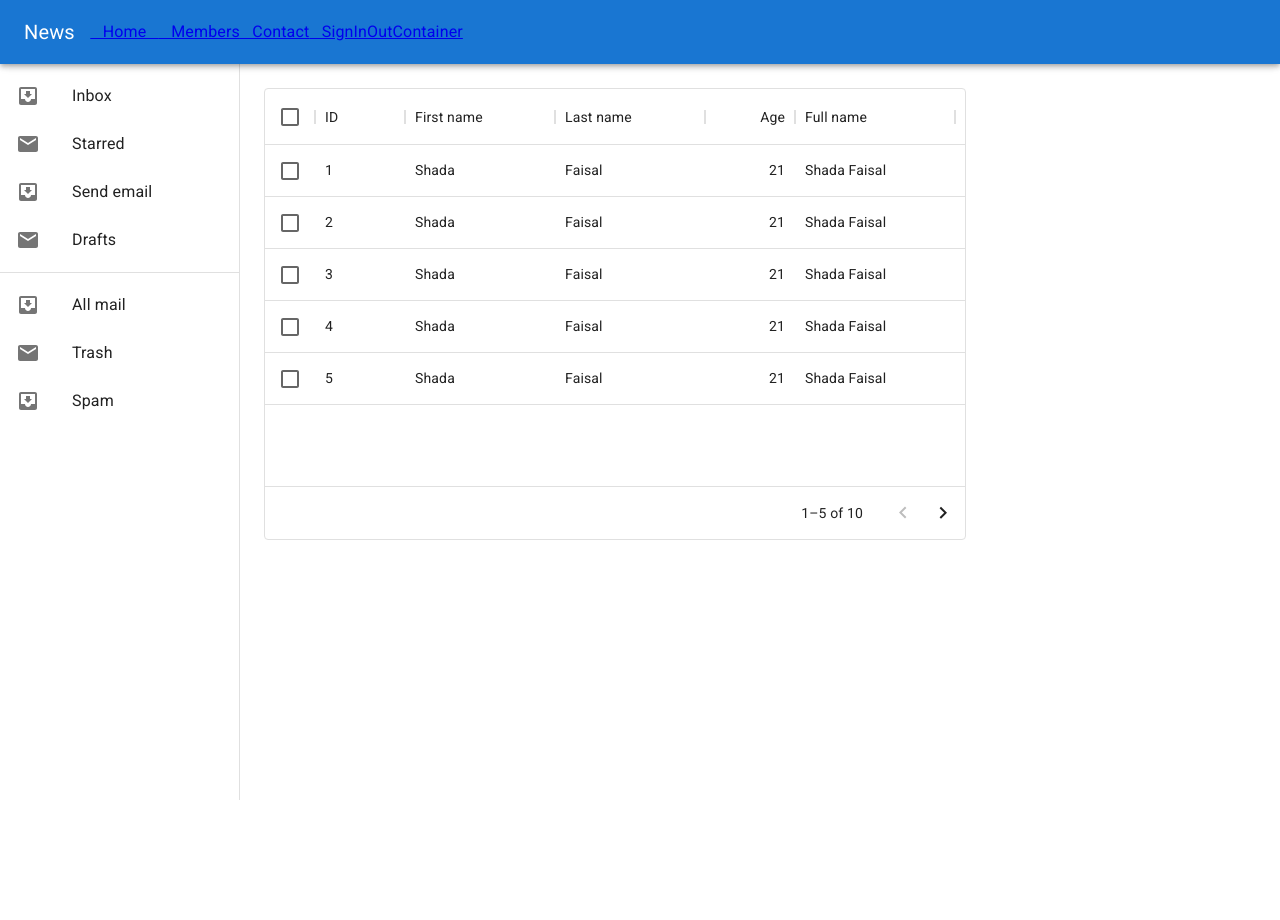
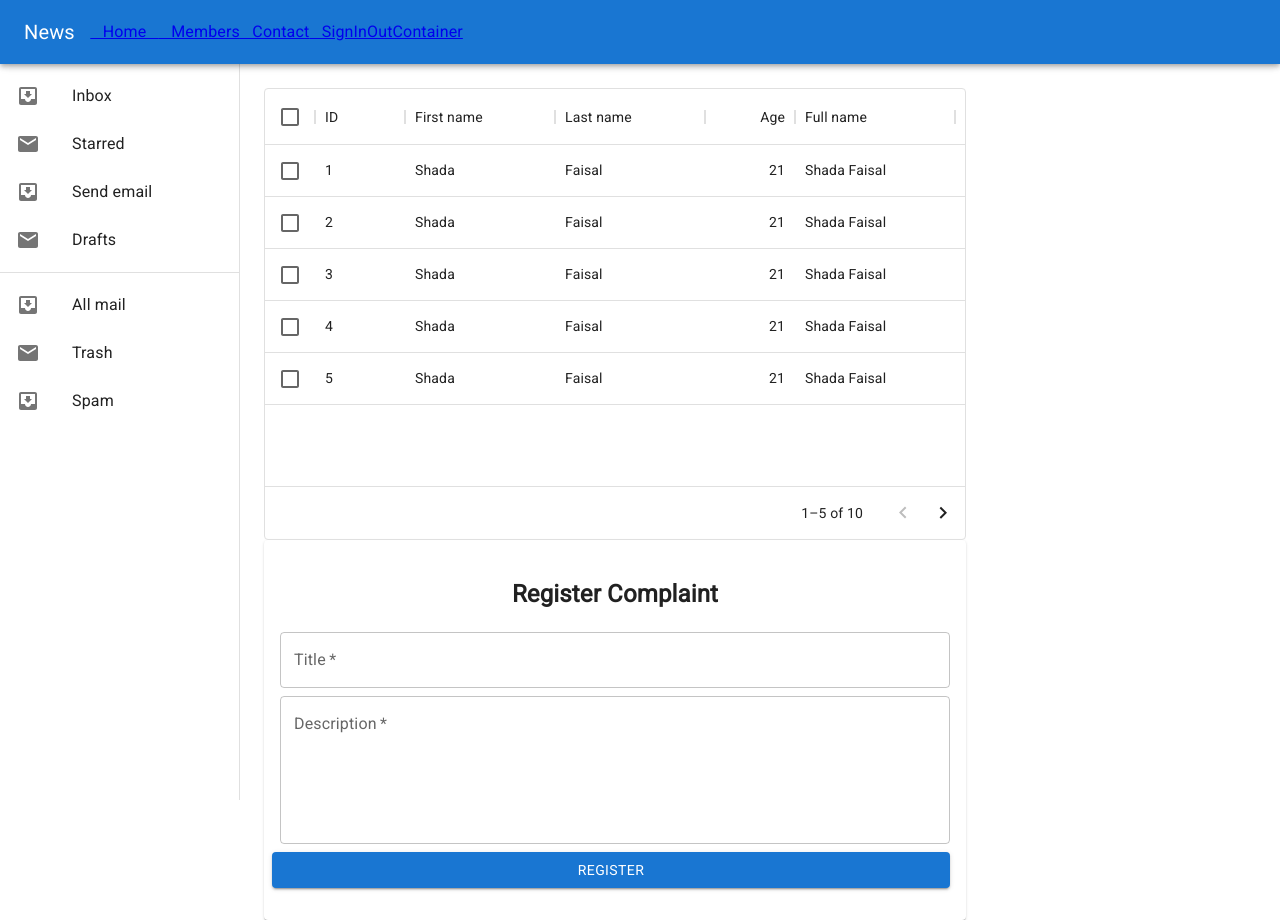
Before and after one commit to Vishnuchz324/nitc-CMS, a React (Create React App) app in the folder client/: page / in a window 1280 px wide. Before the commit the page ends 800 px from the top, so only its background shows below. Built offline with nearby package versions, Linux system fonts and the light colour scheme.

Commit message:
Adding complaint register

```diff
--- /dev/null
+++ b/client/src/components/complaint-register.js
@@ -0,0 +1,31 @@
+import React, { useState } from 'react'
+import { Grid, TextField, Button, Card, CardContent } from '@mui/material'
+
+import LockIcon from '@mui/icons-material/Lock';
+export const Complaint=({handleChange})=>{
+
+    const btnstyle={margin:'8px 0'}
+    return(
+            <Card style={{margin:"0 auto"}}>
+                <CardContent>
+                    <Grid align="center">
+                        <h2>Register Complaint</h2>
+                    </Grid>
+                    <form>
+                    <Grid container spacing={1}>
+                        <Grid xs={12} s={6} item>
+                            <TextField fullWidth label="Title" placeholder="Enter title of the complaint" variant="outlined" required></TextField>
+                        </Grid>
+                        <Grid xs={12} s={6} item>
+                            <TextField fullWidth label="Description" multiline rows="5" placeholder="Enter description of the complaint" variant="outlined" required></TextField>
+                        </Grid>
+                        <Button type='submit' color='primary' variant="contained" style={btnstyle} fullWidth>Register</Button>
+
+                    </Grid>
+                </form>
+
+                </CardContent>
+            </Card>
+
+    )
+}
--- a/client/src/pages/Dashboard.js
+++ b/client/src/pages/Dashboard.js
@@ -14,7 +14,7 @@ import ListItemIcon from "@mui/material/ListItemIcon";
 import ListItemText from "@mui/material/ListItemText";
 import InboxIcon from "@mui/icons-material/MoveToInbox";
 import MailIcon from "@mui/icons-material/Mail";
-
+import { Complaint } from "../components/complaint-register";
 
 
 
@@ -128,7 +128,7 @@ export const Dashboard = () => {
 				checkboxSelection
 				/>
 
-
+			<Complaint/>
 
 			</Box>
 			</div>
```
